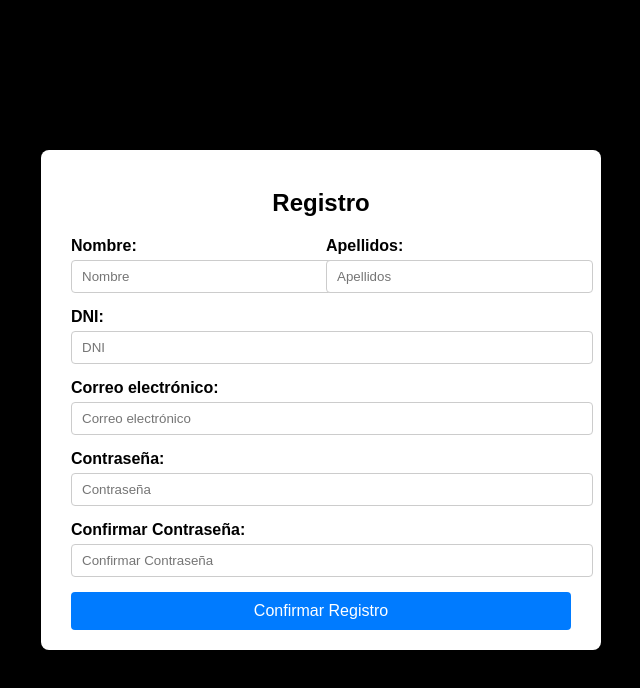
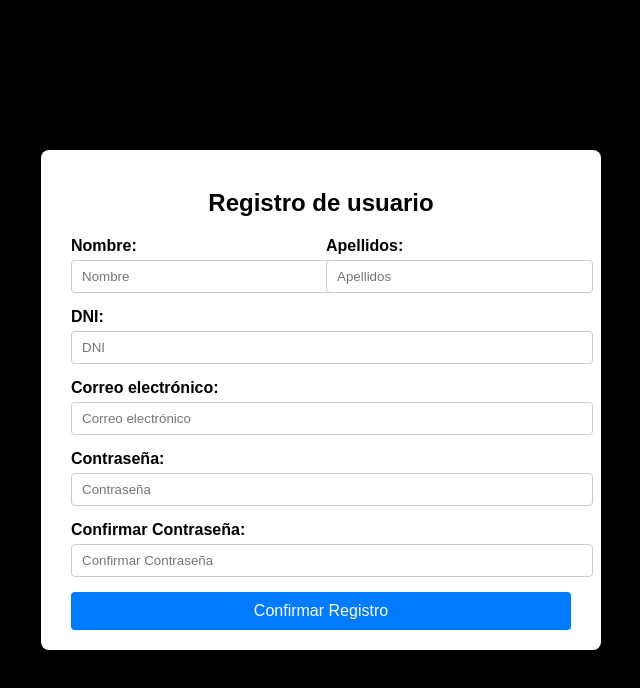
Before and after one commit to proyecto-GPI/front, a React (Create React App) app: page /register in a window 1280 px wide. Shown: the top 688 px of the page, without its empty margins (319-959 px from the left). Built offline with nearby package versions, Linux system fonts and the light colour scheme.

Commit message:
Update Register.js
cambiado frase de error por algo más entendible para el usuario final

```diff
--- a/src/Register.js
+++ b/src/Register.js
@@ -44,20 +44,20 @@ function Register() {
 
       // Si la respuesta es exitosa, procesamos los datos recibidos
       const data = await response.json();
-      alert("Registro exitoso!");
+      alert("Se ha completado el registro con éxito. Por favor, inicia sesión.");
       setError("");
       // Opcional: puedes limpiar el formulario o redirigir a otra página aquí
-
+      navigate("/login");   // Redirige a la ruta de Login
     } catch (err) {
       console.error("Error en el registro:", err);
-      setError("Error interno. Inténtalo más tarde.");
+      setError("Se ha producido un error inesperado. Por favor, inténtalo más tarde.");
     }
   };
 
   return (
     <div className="register-page">
       <div className="register-form-container">
-        <h2>Registro</h2>
+        <h2>Registro de usuario</h2>
         <form onSubmit={handleRegister}>
           <div className="form-row">
             <div className="form-group">
```
